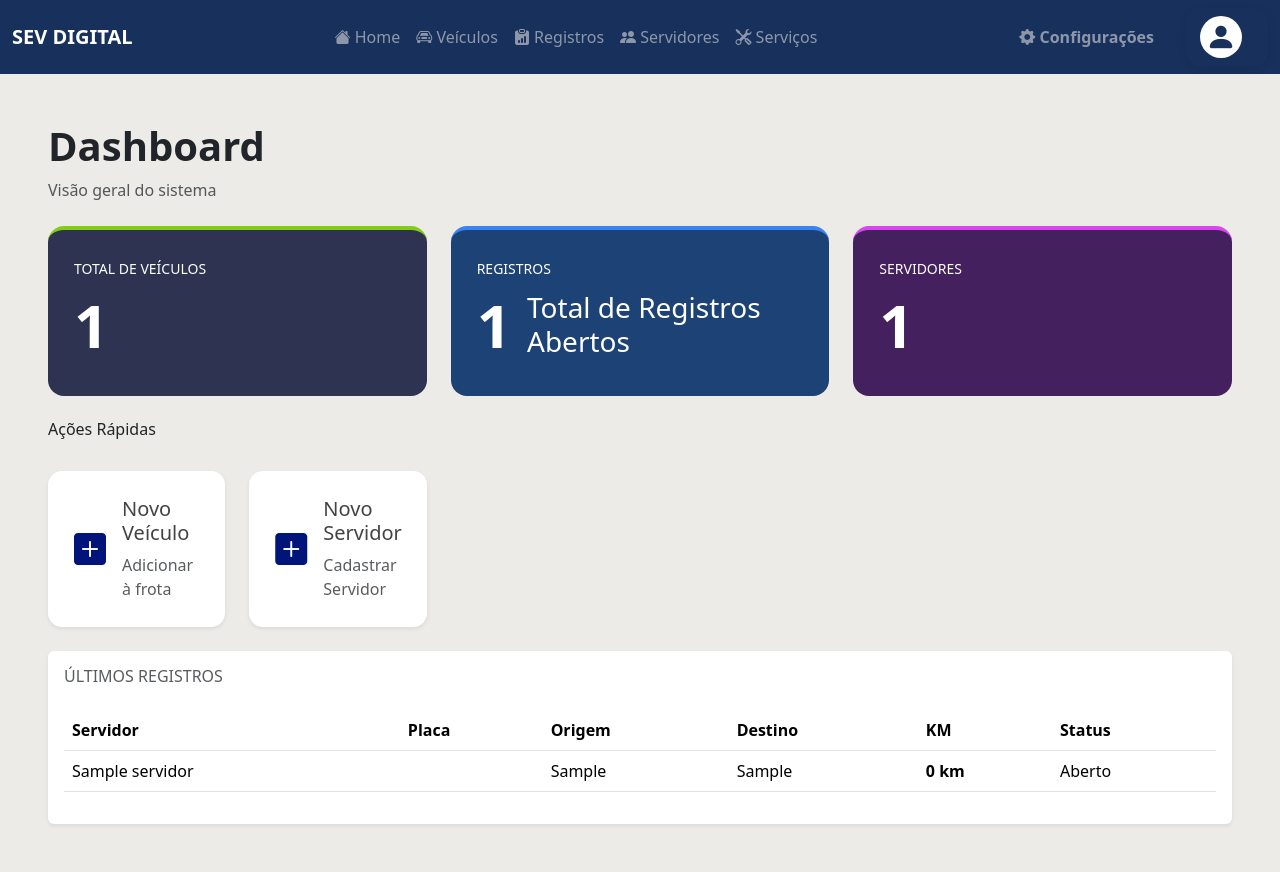
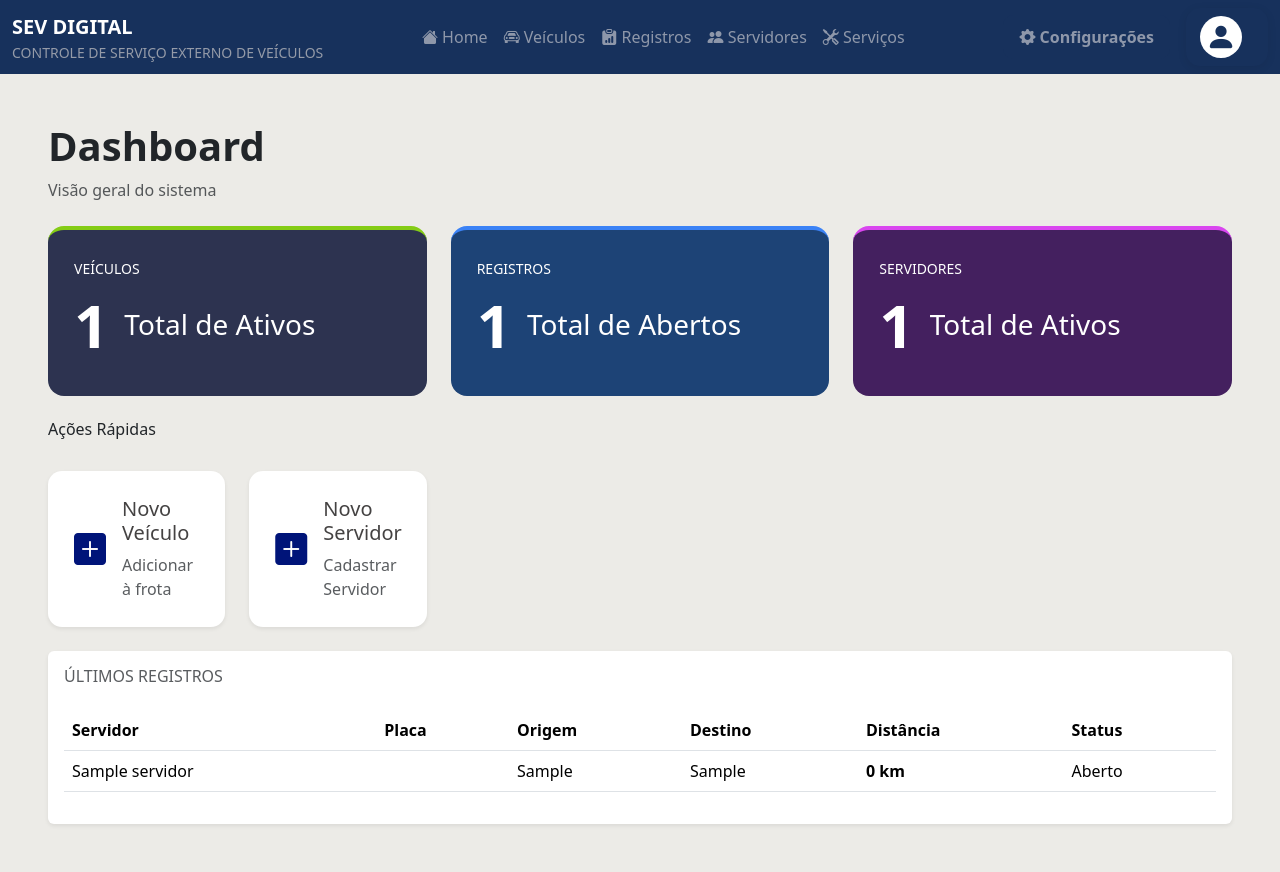
Before and after one commit to jardeloli/sev_digital, a Django app: template app/templates/dashboard.html in a window 1280 px wide. Run offline with Django 5.2, Linux system fonts and the light colour scheme; tables that the repository leaves empty hold one stand-in row (values such as "Sample post"); the template is opened without the code that fills it: values that come from a table or form of the project are taken from there, most other values are stand-ins (such as "Sample title", 1, 10 or a date in 2020).

Commit message:
feature: Atualiza display do dashbord

```diff
--- a/app/templates/base.html
+++ b/app/templates/base.html
@@ -197,11 +197,18 @@
     <nav class="navbar navbar-expand-lg navbar-dark navbar-custom">
 
         <div class="container-fluid">
+            <div class="dropdown-hover" >
+                <a class="navbar-brand fw-bold" href="/dashboard/">
+                    SEV DIGITAL
+                </a>
+                <div class="user-info">
 
-            <a class="navbar-brand fw-bold" href="/dashboard/">
-                SEV DIGITAL
-            </a>
+                    <small class="user-role">
+                        CONTROLE DE SERVIÇO EXTERNO DE VEÍCULOS
+                    </small>
 
+                </div>
+            </div>
             <div class="collapse navbar-collapse">
 
                 <ul class="navbar-nav mx-auto">
--- a/app/templates/dashboard.html
+++ b/app/templates/dashboard.html
@@ -92,11 +92,15 @@ Dashboard
                     <div class="card-body">
 
                         <small>
-                            TOTAL DE VEÍCULOS
+                            VEÍCULOS
                         </small>
-
-                        <div class="card-number">
-                            {{ total_veiculos }}
+                         <div class="d-flex align-items-center gap-3">
+                             <div class="card-number">
+                                {{ total_veiculos }}
+                             </div>
+                              <h3 class="mb-0">
+                                    Total de Ativos
+                              </h3>
                         </div>
 
                     </div>
@@ -119,7 +123,7 @@ Dashboard
                                 {{ total_registros }}
                              </div>
                               <h3 class="mb-0">
-                                    Total de Registros Abertos
+                                    Total de Abertos
                               </h3>
                         </div>
 
@@ -139,10 +143,15 @@ Dashboard
                         <small>
                             SERVIDORES
                         </small>
+                        <div class="d-flex align-items-center gap-3">
+                            <div class="card-number">
+                                {{ total_servidores }}
+                            </div>
+                            <h3 class="mb-0">
+                                Total de Ativos
+                            </h3>
+                        </div>
 
-                        <div class="card-number">
-                            {{ total_servidores }}
-                        </div>
 
                     </div>
 
@@ -248,7 +257,7 @@ Dashboard
                                 <th>Placa</th>
                                 <th>Origem</th>
                                 <th>Destino</th>
-                                <th>KM</th>
+                                <th>Distância</th>
                                 <th>Status</th>
 
                             </tr>
--- a/app/views.py
+++ b/app/views.py
@@ -55,8 +55,8 @@ def dashboard(request):
     context = {
 
         # cards
-        'total_veiculos': Veiculo.objects.count(),
-        'total_servidores': Servidor.objects.count(),
+        'total_veiculos': Veiculo.objects.filter(status='ATIVO').count(),
+        'total_servidores': Servidor.objects.filter(status='ATIVO').count(),
         'total_registros': RegistroSev.objects.filter(status='ABERTO').count(),
 
 
@@ -64,7 +64,6 @@ def dashboard(request):
 
         # tabela
         'registros': registros,
-        'registros_abertos': len(registros),
 
         # badge "abertos"
         'registros_abertos': RegistroSev.objects.filter(
```
Also changed, not shown: app/migrations/0002_registrosev_status_servidor_status_veiculo_status.py (added).
